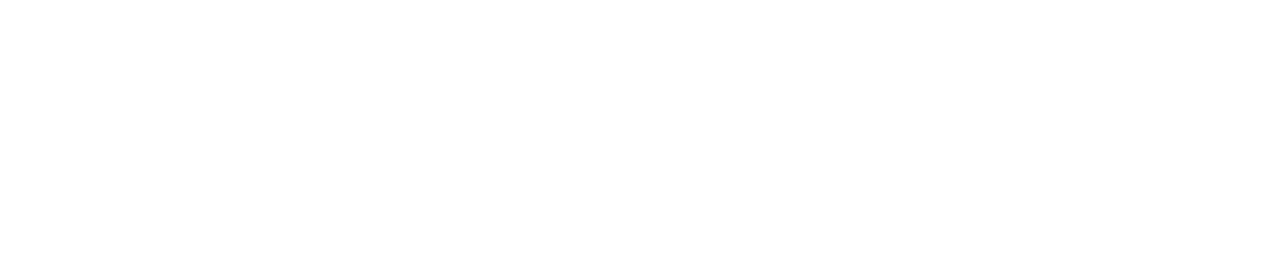
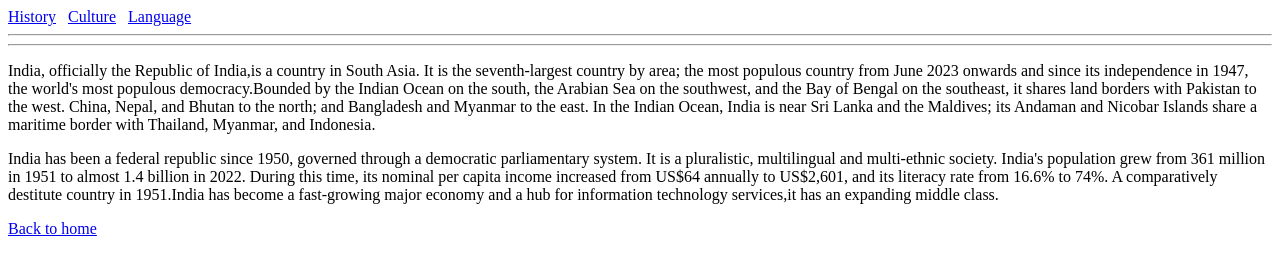
Before and after one commit to akashholam02/country, a plain HTML site: page about.html in a window 1280 px wide. Drawn offline with Linux system fonts and the light colour scheme.

Commit message:
About page created

```diff
--- a/about.html
+++ b/about.html
@@ -6,6 +6,19 @@
         </title>
     </head>
     <body>
+        <div>
 
+            <a href="history.html">History</a>&nbsp;&nbsp;
+            <a href="culture.html">Culture</a>&nbsp;&nbsp;
+            <a href="language.html">Language</a>&nbsp;&nbsp;
+            <hr><hr>
+           </div>
+        <p>
+            India, officially the Republic of India,is a country in South Asia. It is the seventh-largest country by area; the most populous country from June 2023 onwards and since its independence in 1947, the world's most populous democracy.Bounded by the Indian Ocean on the south, the Arabian Sea on the southwest, and the Bay of Bengal on the southeast, it shares land borders with Pakistan to the west. China, Nepal, and Bhutan to the north; and Bangladesh and Myanmar to the east. In the Indian Ocean, India is near Sri Lanka and the Maldives; its Andaman and Nicobar Islands share a maritime border with Thailand, Myanmar, and Indonesia.
+        </p>
+        <p>
+            India has been a federal republic since 1950, governed through a democratic parliamentary system. It is a pluralistic, multilingual and multi-ethnic society. India's population grew from 361 million in 1951 to almost 1.4 billion in 2022. During this time, its nominal per capita income increased from US$64 annually to US$2,601, and its literacy rate from 16.6% to 74%. A comparatively destitute country in 1951.India has become a fast-growing major economy and a hub for information technology services,it has an expanding middle class.
+        </p>
+        <a href="index.html">Back to home</a>&nbsp;&nbsp;
     </body>
 </html>
```
